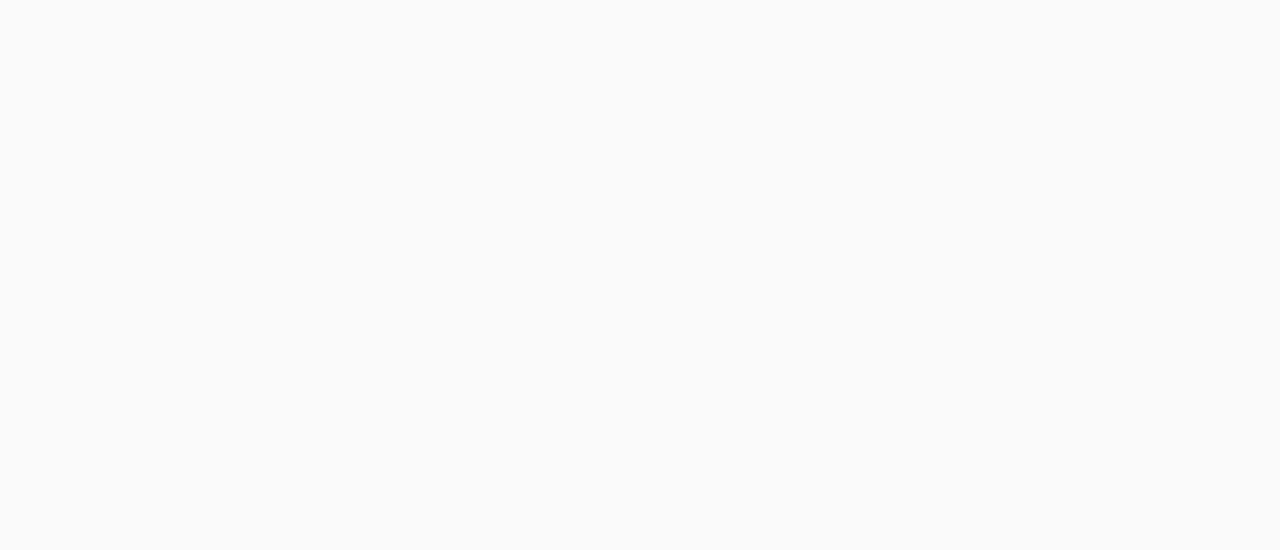
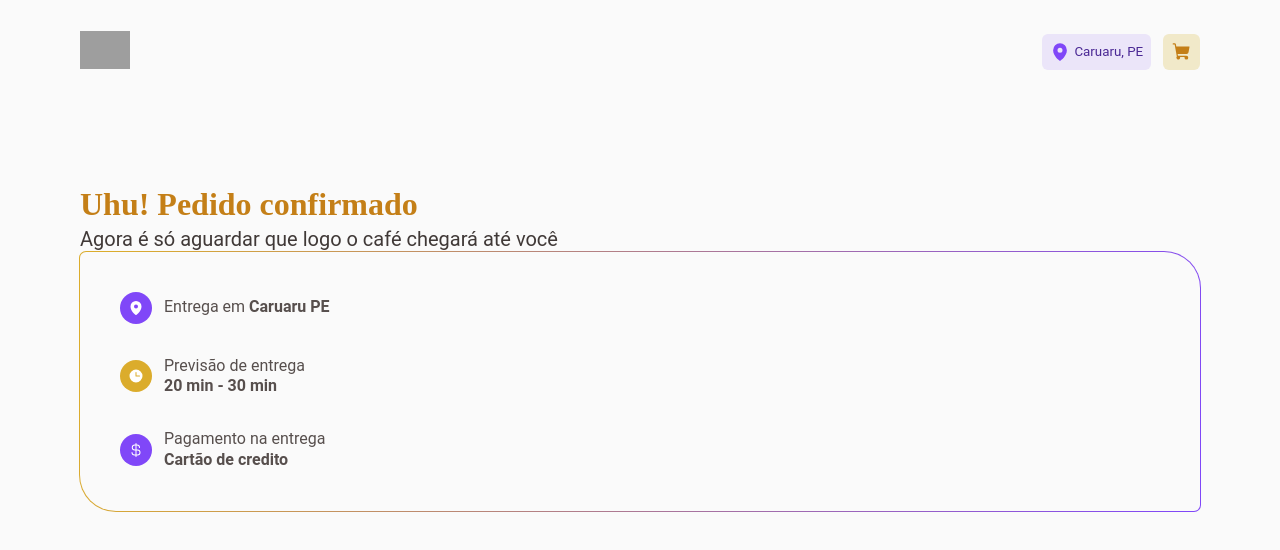
Before and after one commit to joseNeilson25/Solar-Amazon, a React (Create React App) app: page /orderConfirmed in a window 1280 px wide. Before the commit this address had no page. Shown: the top 550 px of the page. Built offline with nearby package versions, Linux system fonts and the light colour scheme; grey boxes are pictures that could not be loaded.

Commit message:
Página de Confirmação

```diff
--- a/src/Routes.tsx
+++ b/src/Routes.tsx
@@ -1,5 +1,6 @@
 import { Route, Routes } from "react-router-dom";
 import { CompleteOrderPage } from "./pages/CompleteOrder";
+import { OrderConfirmedPage } from "./pages/OrderConfirmed";
 import { HomePage } from "./pages/Home";
 import { DefaultLayout } from "./layouts/DefaultLayout";
 
@@ -9,6 +10,7 @@
         <Route path="/" element={<DefaultLayout />}>
           <Route path="/" element={<HomePage />} />
           <Route path="/completeOrder" element={<CompleteOrderPage />} />
+          <Route path="/orderConfirmed" element={<OrderConfirmedPage />} />
         </Route>
       </Routes>
     );
--- /dev/null
+++ b/src/pages/CompleteOrder/components/InfoWithIcon/index.tsx
@@ -0,0 +1,17 @@
+import { InfoWithIconContainer, IconContainer } from "./styles";
+import { ReactNode } from "react";
+
+interface BenefitItemProps {
+  icon: ReactNode;
+  text: string | ReactNode;
+  iconBg: string;
+}
+
+export function InfoWithIcon({ icon, text, iconBg }: BenefitItemProps) {
+  return (
+    <InfoWithIconContainer>
+      <IconContainer iconBg={iconBg}>{icon}</IconContainer>
+      {typeof text === "string" ? <p>{text}</p> : text}
+    </InfoWithIconContainer>
+  );
+}
--- /dev/null
+++ b/src/pages/CompleteOrder/components/InfoWithIcon/styles.ts
@@ -0,0 +1,22 @@
+import styled from "styled-components";
+
+export const InfoWithIconContainer = styled.div`
+  display: flex;
+  align-items: center;
+  gap: 0.75rem;
+`;
+
+interface IconsContainerProps {
+  iconBg: string;
+}
+
+export const IconContainer = styled.div<IconsContainerProps>`
+  width: 2rem;
+  height: 2rem;
+  border-radius: 50%;
+  background: ${({ iconBg }) => iconBg};
+  color: ${({ theme }) => theme.colors["base-white"]};
+  display: flex;
+  align-items: center;
+  justify-content: center;
+`;
--- /dev/null
+++ b/src/pages/OrderConfirmed/index.tsx
@@ -0,0 +1,55 @@
+import { RegularText, TitleText } from "../../components/Typography";
+import { OrderConfirmedContainer, OrderDetailsContainer } from "./style";
+import { useTheme } from "styled-components";
+import { Clock, CurrencyDollar, MapPin } from "phosphor-react";
+import { InfoWithIcon } from "../CompleteOrder/components/InfoWithIcon";
+
+
+
+export function OrderConfirmedPage() {
+    const { colors } = useTheme();
+
+    return(
+        <OrderConfirmedContainer className="container">
+            <div>
+                <TitleText size="l">Uhu! Pedido confirmado</TitleText>
+                <RegularText size="l" color="subtitle">
+                Agora é só aguardar que logo o café chegará até você
+                </RegularText>
+                <section>
+                    <OrderDetailsContainer>
+                        <InfoWithIcon
+                            icon={<MapPin weight="fill" />}
+                            iconBg={colors["brand-purple"]}
+                            text={
+                            <RegularText>
+                                Entrega em <strong> Caruaru PE</strong>
+                            </RegularText>
+                            } />
+                        <InfoWithIcon
+                            icon={<Clock weight="fill" />}
+                            iconBg={colors["brand-yellow"]}
+                            text={
+                            <RegularText>
+                                Previsão de entrega
+                                <br />
+                                <strong>20 min - 30 min</strong>
+                            </RegularText>
+                            } />
+                        <InfoWithIcon
+                            icon={<CurrencyDollar weight="fill" />}
+                            iconBg={colors["brand-purple"]}
+                            text={
+                            <RegularText>
+                              Pagamento na entrega
+                              <br />
+                              <strong>Cartão de credito</strong>
+                            </RegularText>
+                            } />
+                    </OrderDetailsContainer>
+                    <img src="" alt="" />
+                </section>
+            </div>
+        </OrderConfirmedContainer>
+    )
+}
--- /dev/null
+++ b/src/pages/OrderConfirmed/style.ts
@@ -0,0 +1,35 @@
+import styled from "styled-components";
+
+export const OrderConfirmedContainer = styled.div`
+  display: flex;
+  flex-direction: column;
+  gap: 2.5rem;
+  margin-top: 5rem;
+  h1 {
+    color: ${({ theme }) => theme.colors["brand-yellow-dark"]};
+  }
+  > section {
+    display: flex;
+    align-items: center;
+    justify-content: space-between;
+  }
+`;
+
+export const OrderDetailsContainer = styled.div`
+  padding: 2.5rem;
+  border-radius: 6px 36px 6px 36px;
+  position: relative;
+  background: ${({ theme }) => theme.colors["base-background"]};
+  min-width: 32rem;
+  display: flex;
+  flex-direction: column;
+  gap: 2rem;
+  &::before {
+    content: "";
+    position: absolute;
+    inset: -1px;
+    z-index: -1;
+    border-radius: 7px 37px 7px 37px;
+    background: linear-gradient(102.89deg, #dbac2c 2.61%, #8047f8 98.76%);
+  }
+`;
```
